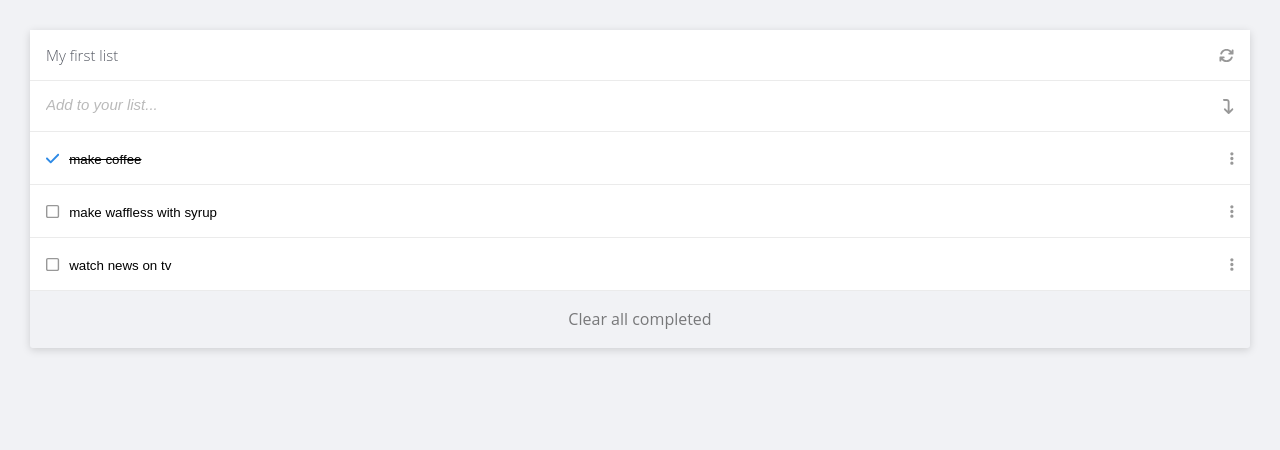
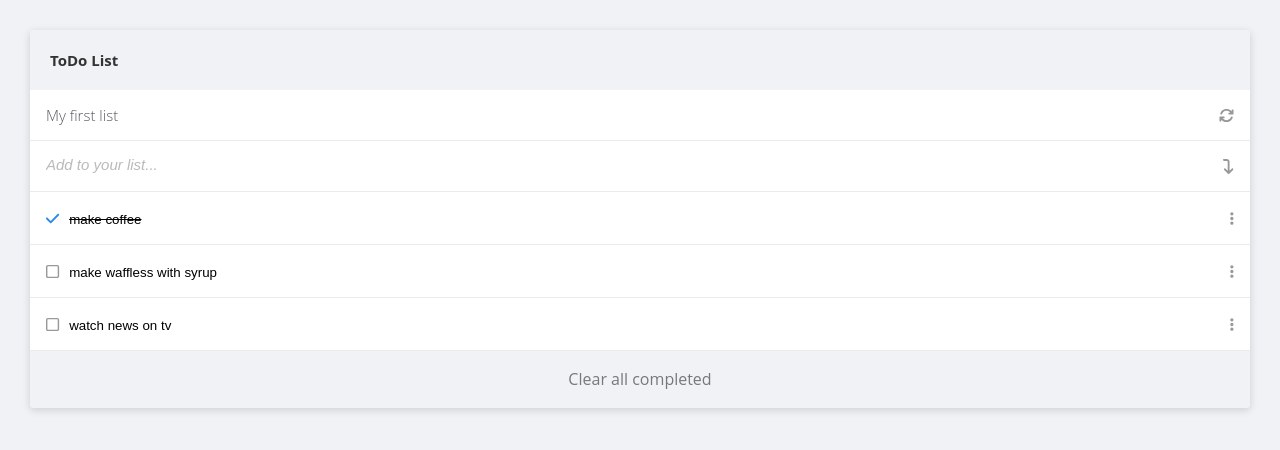
Before and after one commit to lmunozm1702/to-do-list, a website built with webpack: page src/index.html in a window 1280 px wide. Built offline with nearby package versions, Linux system fonts and the light colour scheme.

Commit message:
Solve Lighthouse linter error.
I need to add a H1 tag with a title into the html because the linters return errors when the index.html doesn't have any content. I see this solution in microverse questions: https://questions.microverse.org/t/linter-lighthouse-error-code-1-setup-lighthouse/3974/6

```diff
--- a/src/index.html
+++ b/src/index.html
@@ -8,6 +8,7 @@
 </head>
 
 <body class="list-container">
+  <h1>ToDo List</h1>
   <ul id="to-do-list">
     <li id="list-title">
       <div id="list-title-left"></div>
--- a/src/style.css
+++ b/src/style.css
@@ -13,6 +13,12 @@ ul {
   list-style: none;
   padding: 0;
   margin: 0;
+}
+
+h1 {
+  font-size: 15px;
+  padding: 20px;
+  color: #333;
 }
 
 .list-container {
```
